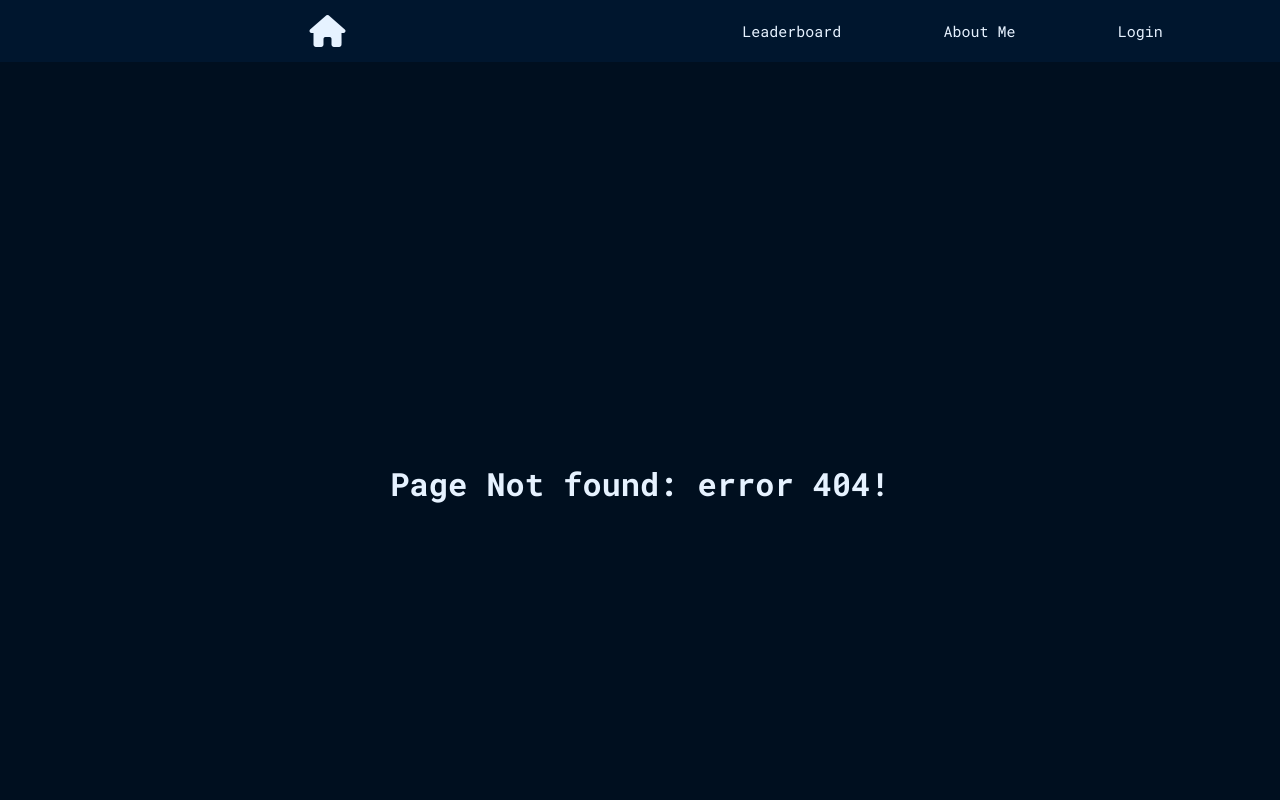
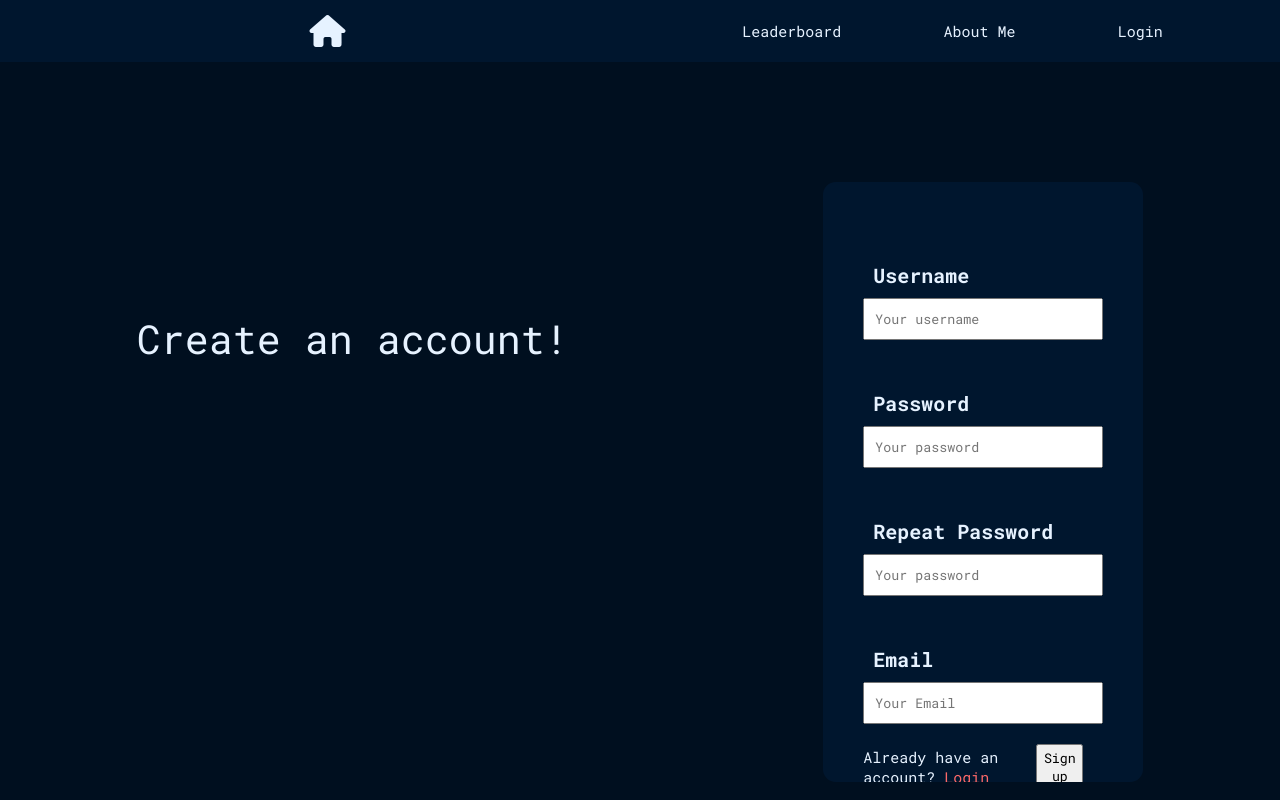
Before and after one commit to Gegewindis/Infinite-Loldle-Website, a React (Vite) app: page /infinite-loldle/sign_up in a window 1280 px wide. Before the commit this address had no page. Built offline with nearby package versions, Linux system fonts and the light colour scheme; a web font is replaced by a local one.

Commit message:
made the login screen and sign up screen work better with messages to the user

```diff
--- a/src/App.jsx
+++ b/src/App.jsx
@@ -4,6 +4,8 @@ import Classic from "./pages/classic.jsx"
 import Quote from "./pages/quote.jsx"
 import Ability from "./pages/ability.jsx"
 import Login from "./pages/login.jsx"
+import SignUp from "./pages/signup.jsx"
+
 
 import { createBrowserRouter, RouterProvider } from "react-router-dom"
 
@@ -15,6 +17,7 @@ const router = createBrowserRouter([
       { path: "/infinite-loldle/quote", element: <Quote /> },
       { path: "/infinite-loldle/ability", element: <Ability /> },
       { path: "/infinite-loldle/login", element: <Login /> },
+      { path: "/infinite-loldle/sign_up", element: <SignUp /> },
       { path: "*", element: <NotFoundPage /> },
     ],
   },
--- a/src/index.css
+++ b/src/index.css
@@ -250,16 +250,26 @@ header{
     display: flex;
     flex-direction: row;
     justify-content: space-evenly;
-    align-items: center;
     height: 600px;
+}
+
+.login-title-container {
+    margin-top: 250px;
+    flex-wrap: wrap;
+    width: 550px;
+}
+
+.login-title-container label{
     font-size: 40px;
 }
 
-.login-title-container {
+.login-title-container p{
+    color: var(--color-tertiary);
     padding-bottom: 100px;
 }
 
 .login-fill-form {
+    align-self: center;
     border-radius: 1vw;
     background-color: var(--color-header);
     display: flex;
@@ -269,10 +279,11 @@ header{
     width: 25vw;
     padding: 40px;
     margin-top: 30vh;
+    overflow: scroll;
 }
 
 .login-fill-form h3{
-    margin-top: 70px;
+    margin-top: 30px;
     padding: 10px;
     font-size: 20px;
 }
@@ -286,8 +297,9 @@ header{
 }
 
 .login-submit-container button{
-    margin-left: 30px;
-    margin-right: 30px;
+    width: 75px;
+    margin-left: 20px;
+    margin-right: 20px;
     padding-right: 20px;
     padding-left: 20px;
     padding: 3px;
--- a/src/pages/ability.jsx
+++ b/src/pages/ability.jsx
@@ -1,4 +1,4 @@
-import { useState } from "react";
+import { useState, useEffect } from "react";
 
 import Header from "../components/Header.jsx"
 import InputGuess from "../components/InputGuess.jsx"
@@ -16,6 +16,13 @@ function Ability() {
         setItems((prev) => [...prev, [query, (query === correctGuess) ? "true" : "false"]]);
     };
 
+    useEffect(() => {
+    fetch("http://localhost:8000/api/get_random_ability/")
+        .then(res => res.json())
+        .then(data => console.log(data))
+        .catch(err => console.error(err));
+    }, []);
+
     return (
         <>
             <Header></Header>
--- a/src/pages/classic.jsx
+++ b/src/pages/classic.jsx
@@ -1,4 +1,4 @@
-import { useState } from "react";
+import { useState, useEffect } from "react";
 
 import Header from "../components/Header.jsx"
 import InputGuess from "../components/InputGuess.jsx"
@@ -7,13 +7,21 @@ import ClassicSlotDesc from "../components/ClassicSlotTitle.jsx"
 
 function Classic() {
     const [items, setItems] = useState([]);
+
     const emptyStyle = {
         height: "200px"
     }
 
-    const addItem = (query) => {
+        const addItem = (query) => {
         setItems((prev) => [...prev, query]);
     };
+
+    useEffect(() => {
+    fetch("http://localhost:8000/api/get_random_champ/")
+        .then(res => res.json())
+        .then(data => console.log(data))
+        .catch(err => console.error(err));
+    }, []);
 
     return (
         <>
--- a/src/pages/login.jsx
+++ b/src/pages/login.jsx
@@ -5,6 +5,7 @@ import { Link, useNavigate } from "react-router-dom"
 function Login() {
     const [username, setUsername] = useState("")
     const [password, setPassword] = useState("")
+    const [userMessage, setUserMessage] = useState("")
     const navigate = useNavigate()
 
     function handleSubmit(event) {
@@ -22,7 +23,7 @@ function Login() {
                     localStorage.setItem("token", username)
                     navigate('/infinite-loldle/');
                 } else {
-                    console.log(data)
+                    setUserMessage("Please try again!")
                 }
             })
             .catch(err => console.error(err));
@@ -35,7 +36,8 @@ function Login() {
             <Header></Header>
             <div className="login-container">
                 <div className="login-title-container">
-                    Login in to your account
+                    <label>Login to your account</label>
+                    <p>{userMessage}</p>
                 </div>
                 <form onSubmit={handleSubmit} className="login-fill-form">
                     <h3>Username</h3>
--- a/src/pages/quote.jsx
+++ b/src/pages/quote.jsx
@@ -1,4 +1,4 @@
-import { useState } from "react";
+import { useState, useEffect } from "react";
 
 import Header from "../components/Header.jsx"
 import InputGuess from "../components/InputGuess.jsx"
@@ -16,6 +16,13 @@ function Quote() {
         setItems((prev) => [...prev, [query, (query === correctGuess) ? "true" : "false"]]);
     };
 
+    useEffect(() => {
+    fetch("http://localhost:8000/api/get_random_quote/")
+        .then(res => res.json())
+        .then(data => console.log(data))
+        .catch(err => console.error(err));
+    }, []);
+
     return (
         <>
             <Header></Header>
--- /dev/null
+++ b/src/pages/signup.jsx
@@ -0,0 +1,81 @@
+import Header from "../components/Header.jsx"
+import { useState } from "react"
+import { Link, useNavigate } from "react-router-dom"
+
+function SignUp() {
+    const [username, setUsername] = useState("")
+    const [password, setPassword] = useState("")
+    const [rePassword, setRePassword] = useState("")
+    const [email, setEmail] = useState("")
+    const [userMessage, setUserMessage] = useState("")
+    const navigate = useNavigate()
+
+    function handleSubmit(event) {
+        event.preventDefault();
+        const url = new URL("http://localhost:8000/api/register_user/")
+
+        if (username == "" || password == "" || rePassword == "" || email == "") {
+            setUserMessage("Please fill out all the fields!")
+
+            } else if (password != rePassword) {
+            setUserMessage("Passwords not matching!")
+
+            } else if (email.indexOf('@') == -1){
+            setUserMessage("Not a valid email adress!")
+
+            } else {
+            fetch(url, {
+                method: "POST",
+                headers: { "Content-Type": "application/json" },
+                body: JSON.stringify({ username, password, email})
+            })
+                .then(res => res.json())
+                .then(data => {
+                    if (data.message == "User logged in successfully") {
+                        localStorage.setItem("token", username)
+                        navigate('/infinite-loldle/');
+                    } else {
+                        setUserMessage(data.message)
+                    }
+                })
+                .catch(err => console.error(err));
+            }
+
+    }
+
+    // Using the same template as login, might want to change the names for it to fit better
+
+    return (
+
+        <>
+            <Header></Header>
+            <div className="login-container">
+                <div className="login-title-container">
+                    <label>Create an account!</label>
+                    <p>{userMessage}</p>
+                </div>
+                <form onSubmit={handleSubmit} className="login-fill-form">
+                    <h3>Username</h3>
+                    <input type="text" placeholder="Your username" value={username} onChange={(e) => setUsername(e.target.value)}/>
+                    <h3>Password</h3>
+                    <input type="password" placeholder="Your password" value={password} onChange={(e) => setPassword(e.target.value)}/>
+                    <h3>Repeat Password</h3>
+                    <input type="password" placeholder="Your password" value={rePassword} onChange={(e) => setRePassword(e.target.value)}/>
+                    <h3>Email</h3>
+                    <input type="text" placeholder="Your Email" value={email} onChange={(e) => setEmail(e.target.value)}/>
+                    <div className="login-submit-container">
+                        <p> Already have an account?
+                            <Link to="/infinite-loldle/login" className="login-sign-up-link"> Login</Link>
+                        </p>
+                        <button type="submit">Sign up</button>
+                    </div>
+                </form>
+
+            </div>
+
+        </>
+    )
+
+}
+
+export default SignUp
```
